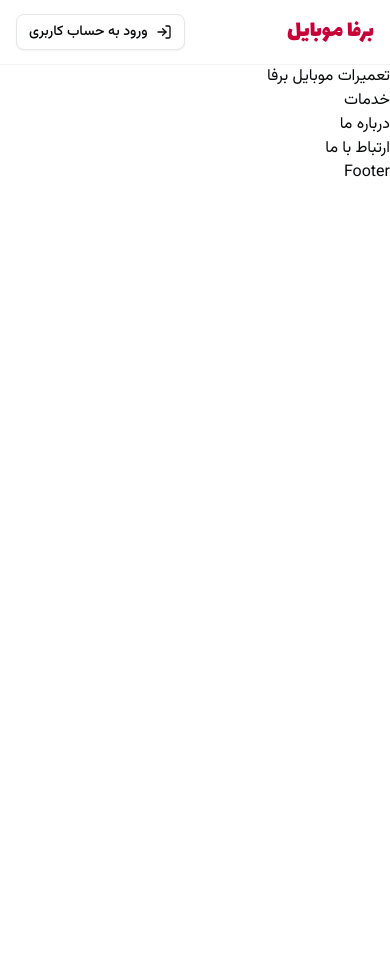
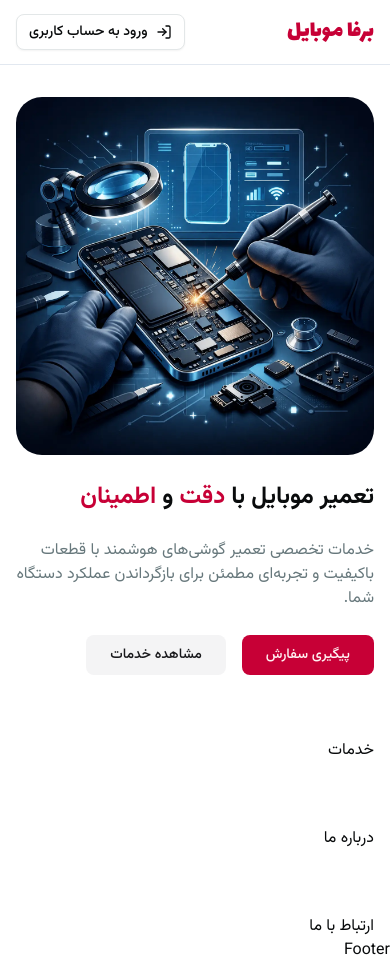
Before and after one commit to nomaan-07/barfa-mobile-repair, a Next.js app: page / in a window 390 px wide. Before the commit the page ends 844 px from the top, so only its background shows below. Built offline with nearby package versions, Linux system fonts and the light colour scheme.

Commit message:
feat: build responsive hero section

```diff
--- a/app/page.tsx
+++ b/app/page.tsx
@@ -9,7 +9,7 @@ export default function Home() {
   return (
     <>
       <Header />
-      <main>
+      <main className="mx-auto max-w-7xl space-y-16 px-4 md:space-y-24">
         <Hero />
         <Services />
         <About />
--- a/components/shared/Header/index.tsx
+++ b/components/shared/Header/index.tsx
@@ -1,10 +1,10 @@
 import Logo from "../Logo";
-import AccountButton from "./AccountButton";
-import NavLinks from "./NavLinks";
+import AccountButton from "./components/AccountButton";
+import NavLinks from "./components/NavLinks";
 
 function Header() {
   return (
-    <header className="border-b-secondary border-b">
+    <header className="bg-background sticky top-0 z-50 border-b border-b-slate-200">
       <div className="mx-auto flex h-16 max-w-7xl items-center justify-between px-4">
         <div className="flex items-center gap-6">
           <Logo />
--- a/components/shared/Logo.tsx
+++ b/components/shared/Logo.tsx
@@ -2,7 +2,10 @@ import Link from "next/link";
 
 function Logo() {
   return (
-    <Link href="/" className="font-lalezar text-primary text-2xl sm:text-3xl">
+    <Link
+      href="/"
+      className="font-lalezar text-primary text-2xl select-none sm:text-3xl"
+    >
       برفا موبایل
     </Link>
   );
--- a/features/landing/Hero.tsx
+++ /dev/null
@@ -1,5 +0,0 @@
-function Hero() {
-  return <section>تعمیرات موبایل برفا</section>;
-}
-
-export default Hero;
--- /dev/null
+++ b/features/landing/Hero/components/HeroContent.tsx
@@ -0,0 +1,15 @@
+import HeroDescription from "./HeroDescription";
+import HeroLinks from "./HeroLinks";
+import HeroTitle from "./HeroTitle";
+
+function HeroContent() {
+  return (
+    <div className="flex flex-col justify-center gap-6 md:gap-10">
+      <HeroTitle />
+      <HeroDescription />
+      <HeroLinks />
+    </div>
+  );
+}
+
+export default HeroContent;
--- /dev/null
+++ b/features/landing/Hero/components/HeroDescription.tsx
@@ -0,0 +1,10 @@
+function HeroDescription() {
+  return (
+    <p className="text-muted-foreground max-w-lg md:text-lg">
+      خدمات تخصصی تعمیر گوشی‌های هوشمند با قطعات باکیفیت و تجربه‌ای مطمئن برای
+      بازگرداندن عملکرد دستگاه شما.
+    </p>
+  );
+}
+
+export default HeroDescription;
--- /dev/null
+++ b/features/landing/Hero/components/HeroImage.tsx
@@ -0,0 +1,19 @@
+import heroImage from "@/public/Hero.webp";
+import Image from "next/image";
+
+function HeroImage() {
+  return (
+    <div className="flex items-center justify-center md:order-2">
+      <Image
+        alt="تعمیرات موبایل برفا"
+        src={heroImage}
+        width={460}
+        height={460}
+        placeholder="blur"
+        className="rounded-4xl object-cover select-none"
+      />
+    </div>
+  );
+}
+
+export default HeroImage;
--- /dev/null
+++ b/features/landing/Hero/components/HeroLinks.tsx
@@ -0,0 +1,25 @@
+import { buttonVariants } from "@/components/ui/button";
+import Link from "next/link";
+
+function HeroLinks() {
+  return (
+    <div className="flex flex-wrap gap-4">
+      {/* TODO: get dynamic link from server (/login or /account/progress) */}
+      <Link
+        className={buttonVariants({ variant: "default", size: "lg" })}
+        href="/login"
+      >
+        پیگیری سفارش
+      </Link>
+
+      <Link
+        className={buttonVariants({ variant: "secondary", size: "lg" })}
+        href="#services"
+      >
+        مشاهده خدمات
+      </Link>
+    </div>
+  );
+}
+
+export default HeroLinks;
--- /dev/null
+++ b/features/landing/Hero/components/HeroTitle.tsx
@@ -0,0 +1,10 @@
+function HeroTitle() {
+  return (
+    <h1 className="text-2xl/normal font-bold md:text-5xl/normal">
+      تعمیر موبایل با <span className="text-primary">دقت</span> و{" "}
+      <span className="text-primary">اطمینان</span>
+    </h1>
+  );
+}
+
+export default HeroTitle;
--- /dev/null
+++ b/features/landing/Hero/index.tsx
@@ -0,0 +1,15 @@
+import HeroContent from "./components/HeroContent";
+import HeroImage from "./components/HeroImage";
+
+function Hero() {
+  return (
+    <section className="mt-8 md:mt-24">
+      <div className="grid w-full gap-6 md:grid-cols-2 md:gap-10">
+        <HeroImage />
+        <HeroContent />
+      </div>
+    </section>
+  );
+}
+
+export default Hero;
```
Also changed, not shown: components/shared/Header/components/AccountButton.tsx (renamed from components/shared/Header/AccountButton.tsx), components/shared/Header/components/NavLinks.tsx (renamed from components/shared/Header/NavLinks.tsx), public/Hero.webp (added).
